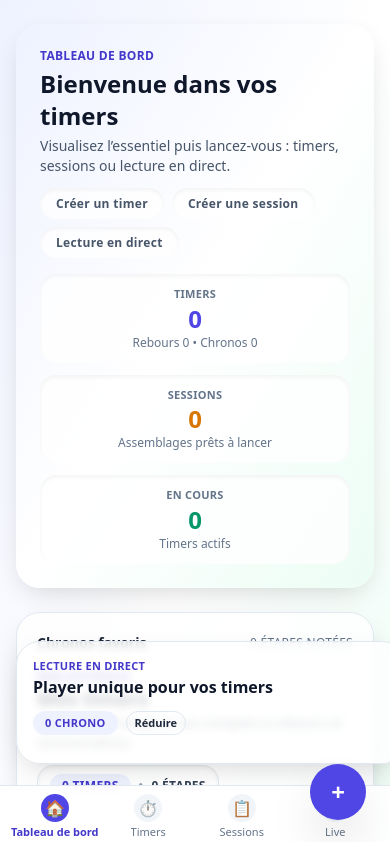
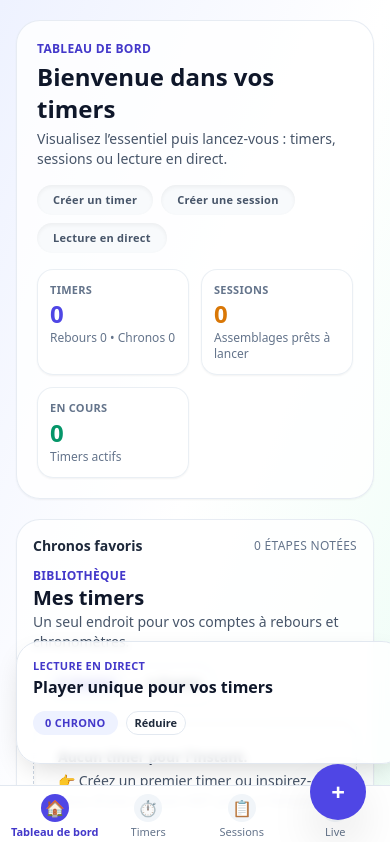
Before and after one commit to qdebove/timer_hiit, a Next.js app: page / in a window 390 px wide. Shown: the top 842 px of the page. Built offline with nearby package versions, Linux system fonts and the light colour scheme.

Commit message:
Simplify layouts for mobile-first experience

```diff
--- a/app/globals.css
+++ b/app/globals.css
@@ -18,6 +18,12 @@ body {
   button {
     @apply whitespace-normal break-words leading-tight transition duration-150 ease-out;
   }
+
+  input,
+  select,
+  textarea {
+    @apply max-w-full min-w-0;
+  }
 }
 
 .shadow-card {
--- a/components/SessionBuilder.tsx
+++ b/components/SessionBuilder.tsx
@@ -58,7 +58,7 @@ export const SessionBuilder = ({ sessions, timers, onCreate, onRemove, onDuplica
   };
 
   return (
-    <div className="space-y-4 rounded-2xl border border-slate-200 bg-white/70 p-4 shadow-card dark:border-slate-800 dark:bg-slate-900/60">
+    <div className="space-y-4 rounded-2xl border border-slate-200/80 bg-white/80 p-4 shadow-sm dark:border-slate-800/70 dark:bg-slate-900/60">
       <div className="flex items-center justify-between gap-2">
         <div>
           <p className="text-xs font-semibold uppercase tracking-wide text-slate-500 dark:text-slate-400">Sessions</p>
--- a/components/TimerForm.tsx
+++ b/components/TimerForm.tsx
@@ -33,7 +33,7 @@ export const TimerForm = ({ onCreate }: Props) => {
   };
 
   return (
-    <Card variant="surface" className="p-4">
+    <Card variant="muted" className="p-4 shadow-sm">
       <form onSubmit={handleSubmit} className="space-y-4">
         <div>
           <label className="block text-sm font-semibold text-slate-700 dark:text-slate-200">
--- a/components/layout/AppShell.tsx
+++ b/components/layout/AppShell.tsx
@@ -13,7 +13,7 @@ interface Props {
 
 export const AppShell = ({ activeSection, onSectionChange, children }: Props) => {
   return (
-    <main className="mx-auto flex w-full max-w-screen-xl flex-col gap-6 px-4 py-6 sm:px-6 lg:px-10 lg:py-10">
+    <main className="mx-auto flex w-full max-w-screen-xl flex-col gap-5 px-4 py-5 sm:px-6 lg:gap-8 lg:px-10 lg:py-10">
       <div className="grid gap-6 lg:grid-cols-[260px,1fr] xl:grid-cols-[280px,1fr]">
         {/* Sidebar visible seulement à partir de lg */}
         <aside className="hidden space-y-4 lg:block">
@@ -62,7 +62,7 @@ export const AppShell = ({ activeSection, onSectionChange, children }: Props) =>
         </aside>
 
         {/* Contenu principal */}
-        <section className="space-y-6">{children}</section>
+        <section className="min-w-0 space-y-5 lg:space-y-6">{children}</section>
       </div>
     </main>
   );
--- a/components/sections/LiveSection.tsx
+++ b/components/sections/LiveSection.tsx
@@ -29,14 +29,13 @@ export const LiveSection = ({
   );
 
   return (
-    <div className="space-y-4">
-      <Card variant="accent" className="p-5">
+    <div className="space-y-5 lg:space-y-6">
       <SectionHeader
         eyebrow="Lecture en direct"
         title="Pilotez vos timers et sessions"
         description="Lancez, mettez en pause ou passez une étape sans quitter la page."
         rightSlot={
-            <div className="rounded-2xl bg-white/70 px-4 py-3 text-right text-xs font-semibold text-slate-700 shadow-inner dark:bg-slate-900/60 dark:text-slate-100">
+          <div className="rounded-2xl border border-slate-200/70 bg-white/80 px-4 py-3 text-right text-xs font-semibold text-slate-700 shadow-sm dark:border-slate-800/70 dark:bg-slate-900/60 dark:text-slate-100">
             <p className="uppercase tracking-wide text-slate-500 dark:text-slate-400">
               Sessions prêtes
             </p>
@@ -44,10 +43,9 @@ export const LiveSection = ({
           </div>
         }
       />
-      </Card>
 
       <div className="grid grid-cols-1 gap-4 lg:grid-cols-[1.2fr,0.8fr]">
-        <Card variant="surface" className="p-4">
+        <Card variant="subtle" className="p-4 shadow-sm">
           <SessionRunner sessions={sessions} playback={playback} />
         </Card>
 
--- a/components/sections/OverviewSection.tsx
+++ b/components/sections/OverviewSection.tsx
@@ -42,31 +42,28 @@ export const OverviewSection = ({
   ...timerHandlers
 }: Props) => {
   return (
-    <div className="space-y-6">
-      <div className="rounded-3xl bg-gradient-to-br from-indigo-50 via-white to-emerald-50 p-6 shadow-card dark:from-slate-900 dark:via-slate-950 dark:to-emerald-900/40">
-        <div className="flex flex-col gap-4 md:flex-row md:items-start md:justify-between">
-          <div className="space-y-3">
+    <div className="space-y-5 lg:space-y-6">
+      <div className="space-y-4 rounded-3xl border border-slate-200/80 bg-white/80 p-5 shadow-sm dark:border-slate-800/70 dark:bg-slate-900/60">
         <SectionHeader
           eyebrow="Tableau de bord"
           title="Bienvenue dans vos timers"
           description="Visualisez l’essentiel puis lancez-vous : timers, sessions ou lecture en direct."
         />
 
-            <div className="flex flex-wrap gap-2 text-xs font-semibold uppercase tracking-wide text-slate-600 dark:text-slate-300">
+        <div className="flex flex-wrap gap-2 text-[11px] font-semibold uppercase tracking-wide text-slate-600 dark:text-slate-300">
           {QUICK_LINKS.map((link) => (
             <button
               key={link.id}
               type="button"
               onClick={() => onSelectSection(link.id as NavSection)}
-                  className="rounded-full bg-white/80 px-4 py-2 shadow-inner transition hover:-translate-y-0.5 hover:shadow-lg dark:bg-slate-900/80"
+              className="rounded-full bg-slate-50 px-4 py-2 shadow-inner transition hover:-translate-y-0.5 hover:shadow md:px-5 dark:bg-slate-800/80"
             >
               {link.title}
             </button>
           ))}
         </div>
-          </div>
 
-          <div className="grid grid-cols-1 gap-3 text-center sm:grid-cols-3">
+        <div className="grid grid-cols-2 gap-3 sm:grid-cols-3">
           <StatCard
             label="Timers"
             value={stats.timersTotal}
@@ -76,11 +73,9 @@ export const OverviewSection = ({
           <StatCard label="En cours" value={stats.runningTimers} sub="Timers actifs" tone="emerald" />
         </div>
       </div>
-      </div>
 
-      <div className="grid gap-6 lg:grid-cols-[1.1fr,0.9fr]">
-        <div className="space-y-4 rounded-3xl border border-slate-200 bg-white/80 p-5 shadow-card dark:border-slate-800 dark:bg-slate-900/70">
-          <div className="flex items-center justify-between">
+      <div className="space-y-3 rounded-3xl border border-slate-200/80 bg-white/80 p-4 shadow-sm dark:border-slate-800/70 dark:bg-slate-900/60">
+        <div className="flex items-center justify-between gap-3">
           <p className="text-sm font-semibold text-slate-800 dark:text-slate-100">Chronos favoris</p>
           <span className="text-xs uppercase tracking-wide text-slate-500 dark:text-slate-400">
             {stats.totalLaps} étapes notées
@@ -92,7 +87,6 @@ export const OverviewSection = ({
           stats={{ totalLaps: stats.totalLaps }}
           {...timerHandlers}
         />
-        </div>
       </div>
     </div>
   );
@@ -114,7 +108,7 @@ const StatCard = ({ label, value, sub, tone = 'default' }: StatCardProps) => {
         : 'text-primary-600 dark:text-primary-300';
 
   return (
-    <div className="rounded-2xl bg-white/80 p-3 shadow-inner dark:bg-slate-900/70">
+    <div className="rounded-2xl border border-slate-200/70 bg-white/70 p-3 shadow-sm dark:border-slate-800/70 dark:bg-slate-900/60">
       <p className="text-[11px] font-semibold uppercase tracking-wide text-slate-500 dark:text-slate-400">{label}</p>
       <p className={`text-2xl font-black ${toneClass}`}>{value}</p>
       <p className="text-xs text-slate-500 dark:text-slate-400">{sub}</p>
--- a/components/sections/SessionsSection.tsx
+++ b/components/sections/SessionsSection.tsx
@@ -2,7 +2,6 @@
 
 import { SessionBuilder } from '@/components/SessionBuilder';
 import { Badge } from '@/components/ui/Badge';
-import { Card } from '@/components/ui/Card';
 import { SectionHeader } from '@/components/ui/SectionHeader';
 import type { TimerConfig, TimerSession } from '@/types/timer';
 
@@ -27,8 +26,7 @@ export const SessionsSection = ({
   onDuplicateSession
 }: Props) => {
   return (
-    <div className="space-y-4">
-      <Card variant="accent" className="p-6">
+    <div className="space-y-5 lg:space-y-6">
       <SectionHeader
         eyebrow="Sessions"
         title="Composer vos sessions"
@@ -40,7 +38,6 @@ export const SessionsSection = ({
           </Badge>
         }
       />
-      </Card>
 
       <SessionBuilder
         sessions={sessions}
--- a/components/sections/TimersSection.tsx
+++ b/components/sections/TimersSection.tsx
@@ -31,19 +31,18 @@ export const TimersSection = ({
   ...timerHandlers
 }: Props) => {
   return (
-    <div className="space-y-6">
-      <div className="grid gap-4 rounded-3xl border border-slate-200 bg-white/80 p-6 shadow-card dark:border-slate-800 dark:bg-slate-900/70 lg:grid-cols-[360px,1fr]">
-        <div className="space-y-3">
+    <div className="space-y-5 lg:space-y-6">
       <SectionHeader
         eyebrow="Timers"
         title="Créer et gérer vos timers"
         description="Choisissez un compte à rebours ou un chronomètre, prévisualisez, puis enregistrez."
       />
+
+      <div className="grid gap-4 lg:grid-cols-[1fr,1.05fr]">
         <TimerForm onCreate={onCreateTimer} />
-        </div>
 
-        <div className="space-y-3">
-          <div className="rounded-2xl border border-dashed border-primary-200 bg-primary-50/60 p-4 dark:border-primary-900/60 dark:bg-primary-500/10">
+        <div className="space-y-3 rounded-3xl border border-slate-200/80 bg-white/80 p-4 shadow-sm dark:border-slate-800/70 dark:bg-slate-900/60">
+          <div className="rounded-2xl border border-dashed border-primary-200/70 bg-primary-50/60 p-4 dark:border-primary-900/60 dark:bg-primary-500/10">
             <p className="text-sm font-semibold text-primary-700 dark:text-primary-200">Astuce chrono</p>
             <p className="text-sm text-slate-600 dark:text-slate-300">
               Inspirez-vous de vos sessions : ajoutez des étapes nommées, renommez-les ou supprimez-les directement depuis la carte du chrono.
```
Lines whose indentation alone changed are shown as unchanged.
